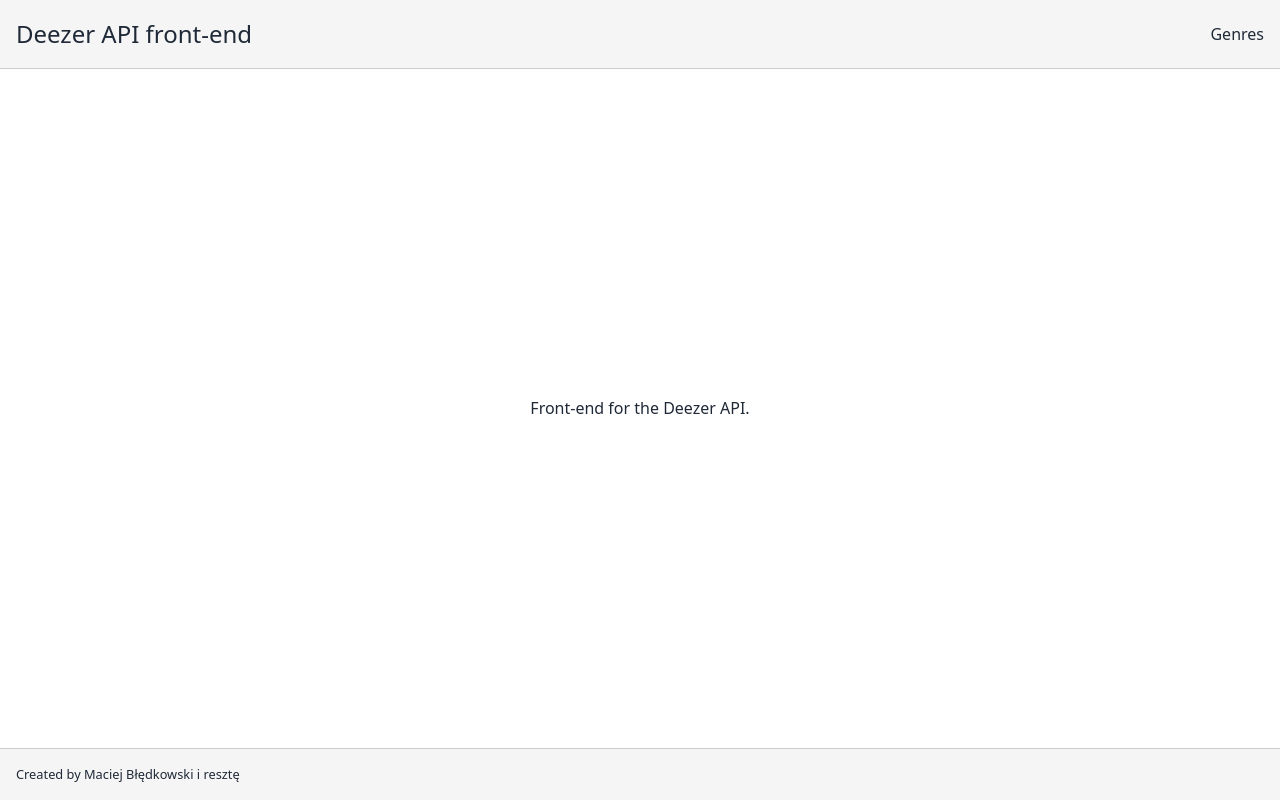
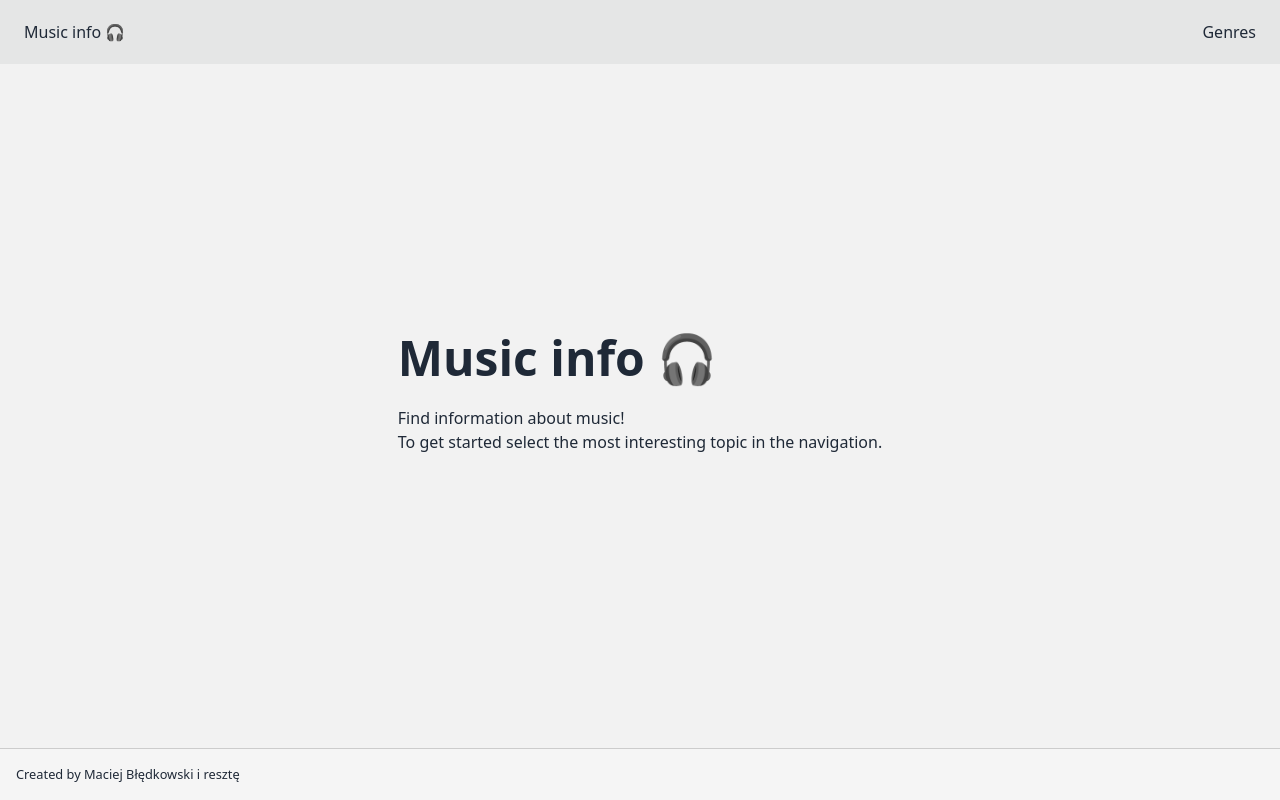
Before and after one commit to mbledkowski/Zaliczenie_SPA, a Nuxt app in the folder nuxt-app/: page / in a window 1280 px wide. Built offline with nearby package versions, Linux system fonts and the light colour scheme.

Commit message:
Main page and header uses DaisyUI, Moving Genres section from Deezer API to LastFM API

```diff
--- a/nuxt-app/app.vue
+++ b/nuxt-app/app.vue
@@ -1,26 +1,8 @@
 <template>
-  <div id="main">
-    <Header />
+  <Header>
     <main>
       <NuxtPage />
     </main>
     <Footer />
-  </div>
+  </Header>
 </template>
-
-<style lang="scss">
-#main {
-  min-height: 100vh;
-  display: grid;
-  grid-template-rows: auto 1fr auto;
-  grid-template-areas:
-    "header"
-    "main"
-    "footer";
-  main {
-    display: flex;
-    justify-content: center;
-    align-items: center;
-  }
-}
-</style>
--- a/nuxt-app/components/Header.vue
+++ b/nuxt-app/components/Header.vue
@@ -1,28 +1,52 @@
 <template>
+  <div class="drawer min-h-screen">
+    <input id="drawer-2137" type="checkbox" class="drawer-toggle" />
+    <div id="main" class="drawer-content flex flex-col">
       <header>
-    <nuxt-link to="/"><h1>Deezer API front-end</h1></nuxt-link>
-    <nav>
+        <nav class="w-full navbar bg-base-300">
+          <div class="flex-none lg:hidden">
+            <label for="drawer-2137" class="btn btn-square btn-ghost">
+              <svg xmlns="http://www.w3.org/2000/svg" fill="none" viewBox="0 0 24 24" class="inline-block w-6 h-6 stroke-current"><path stroke-linecap="round" stroke-linejoin="round" stroke-width="2" d="M4 6h16M4 12h16M4 18h16"></path></svg>
+            </label>
+          </div>
+          <div class="flex-1 px-2 mx-2">
+            <nuxt-link to="/"><h1>Music info 🎧</h1></nuxt-link>
+          </div>
+          <div class="flex-none hidden lg:block">
+            <ul class="menu menu-horizontal" slot="links">
+              <li>
                 <nuxt-link to="/genres">Genres</nuxt-link>
+              </li>
+            </ul>
+          </div>
         </nav>
       </header>
+      <slot />
+    </div>
+    <div class="drawer-side">
+      <label for="drawer-2137" class="drawer-overlay"></label>
+      <ul class="menu p-4 w-80 bg-base-100">
+        <li>
+          <nuxt-link to="/genres">Genres</nuxt-link>
+        </li>
+      </ul>
+    </div>
+  </div>
 </template>
 
-<style lang="scss" scoped>
-header {
+<style lang="scss">
+#main {
+  min-height: 100vh;
+  display: grid;
+  grid-template-rows: auto 1fr auto;
+  grid-template-areas:
+    "header"
+    "main"
+    "footer";
+  main {
     display: flex;
-  justify-content: space-between;
+    justify-content: center;
     align-items: center;
-  padding: 1rem;
-  background-color: #f5f5f5;
-  border-bottom: 1px solid #ccc;
-  h1 {
-    margin: 0;
-    font-size: 1.5rem;
-  }
-  nav {
-    a {
-      margin-left: 1rem;
-    }
   }
 }
 </style>
--- /dev/null
+++ b/nuxt-app/pages/artists/[id].vue
@@ -0,0 +1 @@
+<template></template>
--- /dev/null
+++ b/nuxt-app/pages/artists/index.vue
@@ -0,0 +1 @@
+<template></template>
--- a/nuxt-app/pages/genres.vue
+++ /dev/null
@@ -1,45 +0,0 @@
-<template>
-  <div v-if="data">
-    <h1>Genres</h1>
-    <ul>
-      <li v-for="genre in data.data" :key="genre.id">
-        <nuxt-link :to="`/genres/${genre.id}`">{{ genre.name }}</nuxt-link>
-        <img :src="genre.picture" alt="{{genre.name}} genre image" />
-      </li>
-    </ul>
-  </div>
-</template>
-
-<style lang="scss" scoped>
-div {
-  display: flex;
-  flex-flow: column nowrap;
-  h1 {
-    margin: 0;
-    font-size: 1.5rem;
-  }
-  ul {
-    display: flex;
-    flex-flow: row wrap;
-    align-items: center;
-    list-style: none;
-    padding: 0;
-    li {
-      display: flex;
-      flex-direction: column;
-      align-items: center;
-      margin: 1rem;
-      img {
-        width: 100px;
-        height: 100px;
-      }
-    }
-  }
-}
-</style>
-
-<script lang="ts" setup>
-const { data } = await useFetch<{
-  data: { id: number; name: string; picture: string }[];
-}>(() => "https://api.deezer.com/genre");
-</script>
--- /dev/null
+++ b/nuxt-app/pages/genres/[id].vue
@@ -0,0 +1,22 @@
+<template>
+  <div v-if="genre">
+    <h1>Genre</h1>
+    <h2>
+      {{ genre.name }}
+      <span class="gray">
+        {{ genre.id }}
+      </span>
+    </h2>
+    <img :src="genre.picture_xl" />
+  </div>
+  <div v-else>Please refresh the webpage!</div>
+</template>
+
+<script lang="ts" setup>
+const route = useRoute();
+const { data: genre } = await useFetch<{
+  id: number;
+  name: string;
+  picture_xl: string;
+}>(() => `https://api.deezer.com/genre/${route.params.id}`);
+</script>
--- /dev/null
+++ b/nuxt-app/pages/genres/index.vue
@@ -0,0 +1,21 @@
+<template>
+  <div v-if="genres">
+    <h1>Genres</h1>
+    <ul>
+      <li v-for="genre in genres" :key="genre.name">
+        <nuxt-link :to="`/genres/${genre.name}`"
+          >{{ genre.name }}
+          <img :src="`https://source.unsplash.com/512x512/?${genre.name.split(' ').join('-')}-music`" alt="{{genre.name}} genre image" />
+        </nuxt-link>
+      </li>
+    </ul>
+  </div>
+  <div v-else>Please refresh the webpage!</div>
+</template>
+
+<script lang="ts" setup>
+const {data: genresData} = await useFetch<{
+  toptags: {tag: { name: string; count: number; reach: number; }[]};
+}>(() => "https://ws.audioscrobbler.com/2.0/?method=tag.getTopTags&api_key=e2ec98b041891e5f1163138c3515c552&format=json");
+const genres = genresData.value?.toptags?.tag;
+</script>
--- a/nuxt-app/pages/index.vue
+++ b/nuxt-app/pages/index.vue
@@ -1,3 +1,10 @@
 <template>
-  <p>Front-end for the Deezer API.</p>
+<div class="hero min-h-full bg-base-200">
+  <div class="hero-content flex-col lg:flex-row-reverse">
+    <div>
+      <h1 class="text-5xl font-bold">Music info 🎧</h1>
+      <p class="py-6">Find information about music!<br/>To get started select the most interesting topic in the navigation.</p>
+    </div>
+  </div>
+</div>
 </template>
```
Lines whose indentation alone changed are shown as unchanged.
